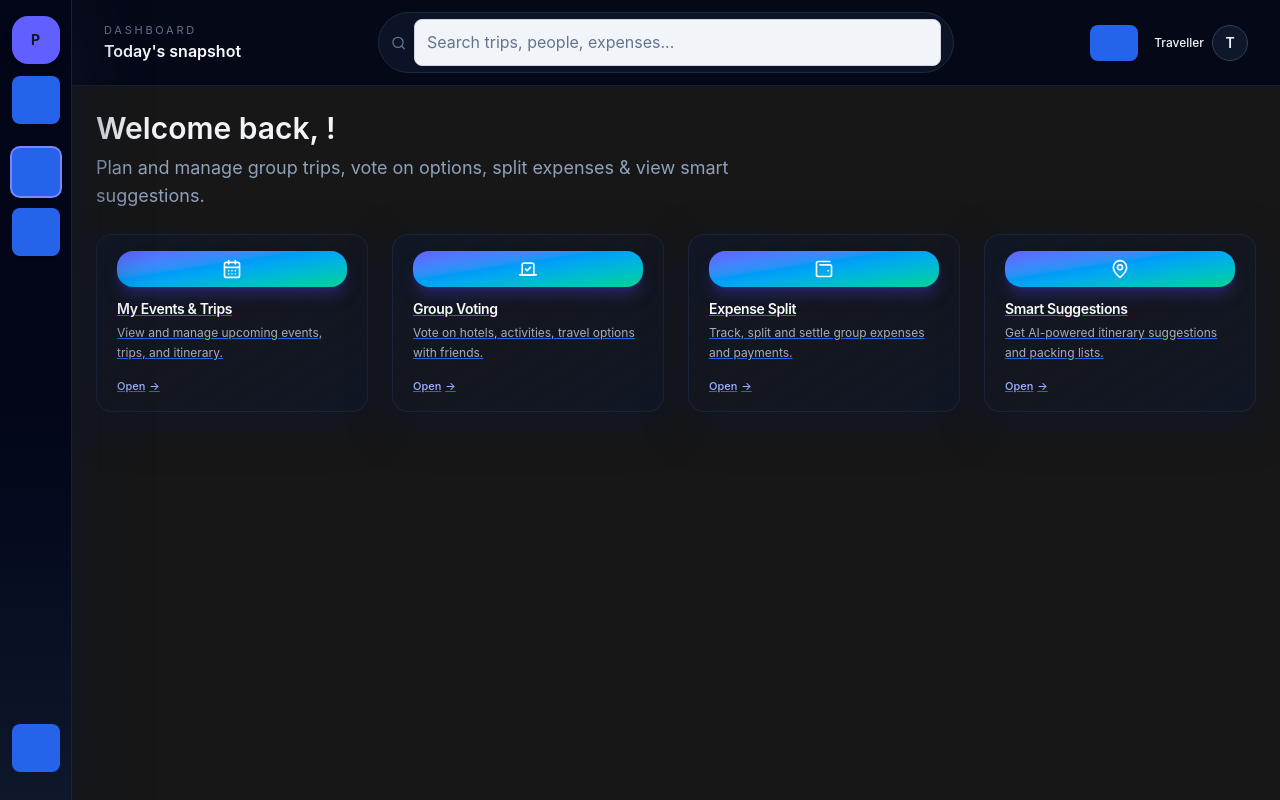
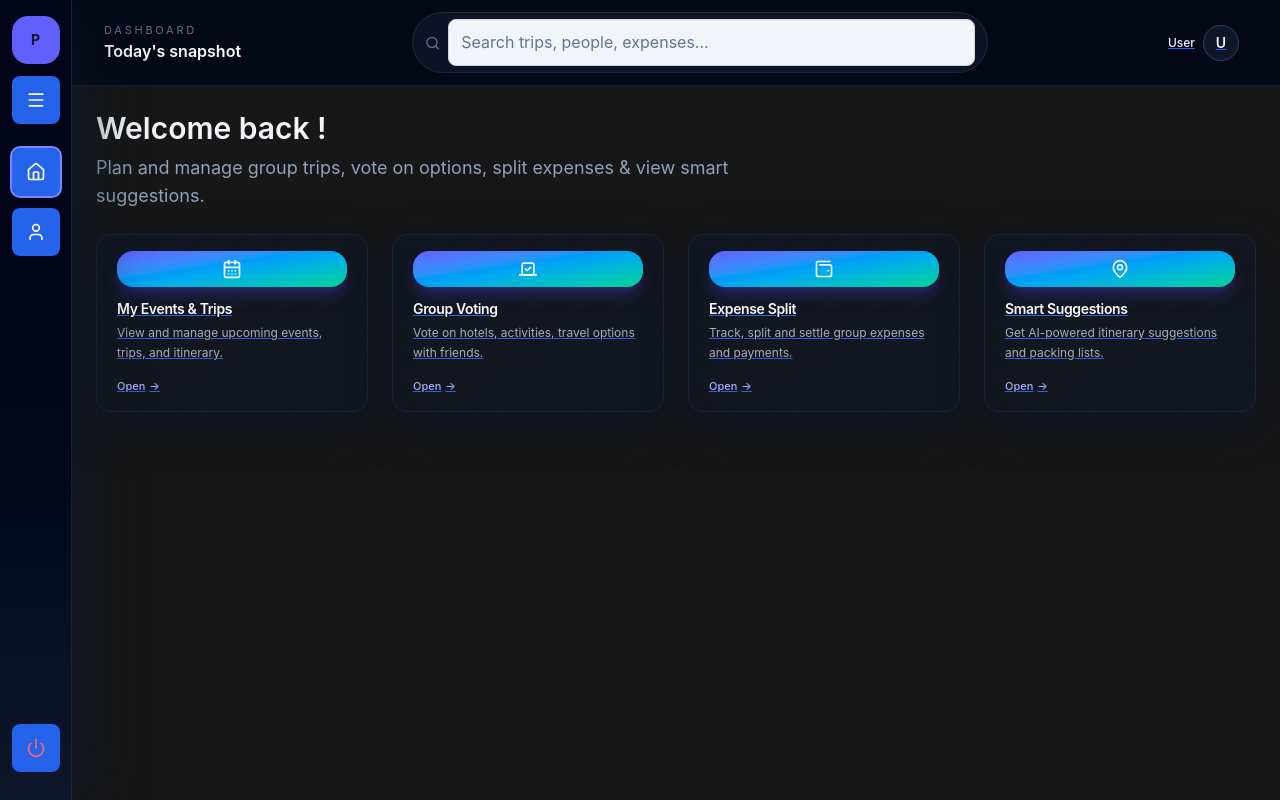
Before and after one commit to pavanpb05/planpal, a Next.js app: page /dashboard in a window 1280 px wide. Both pictures are taken after a click on the button "Collapse sidebar". Built offline with nearby package versions, Linux system fonts and the light colour scheme.

Commit message:
Cloudinary integration, Profile updates, Sidebar fix

```diff
--- a/app/dashboard/page.js
+++ b/app/dashboard/page.js
@@ -17,7 +17,6 @@ export default function DashboardPage() {
 
     async function initAuth() {
       try {
-        // dynamic import of your firebase config (client-only)
         const firebaseModule = await import("@/firebase");
         const { auth } = firebaseModule;
         const { onAuthStateChanged } = await import("firebase/auth");
@@ -34,7 +33,6 @@ export default function DashboardPage() {
         });
       } catch (err) {
         console.error("Failed to initialize auth:", err);
-        // fallback: redirect to login to avoid stuck state
         router.push("/login");
       }
     }
@@ -90,15 +88,32 @@ export default function DashboardPage() {
     },
   ];
 
+  // 👇 single source of truth for user name
+const name =
+  user?.displayName || user?.email?.split("@")[0] || "User";
+
+const uiUser = user
+  ? {
+      ...user,
+      displayName: name,
+    }
+  : null;
+
   return (
     <div className="min-h-screen bg-neutral-900 text-slate-100 flex">
       <Sidebar handleLogout={handleLogout} />
-      <div className="flex-1 flex flex-col" style={{ marginLeft: "var(--sidebar-width, 256px)" }}>
-        <Topbar user={user} />
+
+      <div
+        className="flex-1 flex flex-col"
+        style={{ marginLeft: "var(--sidebar-width, 256px)" }}
+      >
+        <Topbar user={uiUser} />
 
         <main className="p-6">
           <section className="mb-6">
-            <h2 className="text-3xl font-semibold">Welcome back, {user?.displayName || user?.email?.split("@")[0]}!</h2>
+            <h2 className="text-3xl font-semibold">
+              Welcome back {uiUser}!
+            </h2>
             <p className="text-lg text-slate-400 mt-2 max-w-2xl">
               Plan and manage group trips, vote on options, split expenses & view smart suggestions.
             </p>
--- a/app/globals.css
+++ b/app/globals.css
@@ -72,7 +72,6 @@ button {
   border: none;
   border-radius: 0.5rem;
   font-weight: 600;
-  padding: 0.75rem 1.5rem;
   cursor: pointer;
   transition: background 0.2s;
 }
--- a/app/profile/page.js
+++ b/app/profile/page.js
@@ -191,17 +191,22 @@ export default function ProfilePage() {
   }
 };
 
+const effectiveEmail = profile?.email || user?.email || "";
+const effectiveName =
+  profile?.name || user?.displayName || effectiveEmail.split("@")[0] || "User";
+
 const effectiveAvatar =
-  (profile && profile.avatarUrl) ||
-  (user && user.photoURL) ||
-  "";
+  profile?.avatarUrl || user?.photoURL || "";
 
-  const uiUser = user
-    ? {
-        ...user,
-        photoURL: effectiveAvatar,
-      }
-    : null;
+// This is what we pass to Topbar + ProfileCard
+const uiUser = user
+  ? {
+      ...user,
+      displayName: effectiveName,  // 👈 Topbar will use this
+      email: effectiveEmail,       // 👈 Topbar shows this
+      photoURL: effectiveAvatar,   // 👈 Topbar avatar
+    }
+  : null;
 
 
   return (
--- a/app/trips/[tripId]/page.jsx
+++ b/app/trips/[tripId]/page.jsx
@@ -7,7 +7,7 @@ import { onAuthStateChanged } from "firebase/auth";
 import { auth } from "@/src/firebaseAuth";
 import Sidebar from "@/components/Sidebar";
 import Topbar from "@/components/Topbar";
-import TripPhotosSection from "@/components/TripPhotosSection";
+import TripPhotoSection from "@/components/TripPhotoSection";
 
 export default function TripPage() {
   const params = useParams();
@@ -58,7 +58,7 @@ export default function TripPage() {
 
             {/* Photos */}
             <section className="rounded-3xl bg-slate-900/70 border border-slate-800/80 px-6 py-5">
-              <TripPhotosSection tripId={tripId} user={user} />
+              <TripPhotoSection tripId={tripId} user={user} />
             </section>
           </div>
         </main>
--- a/components/ProfileCard.jsx
+++ b/components/ProfileCard.jsx
@@ -55,14 +55,14 @@ export default function ProfileCard({ user, profile, onEdit }) {
           <p className="text-xs text-slate-300/80">{email}</p>
         </div>
 
-        <button
+        {/* <button
           type="button"
           onClick={onEdit}
           className="mt-2 inline-flex items-center gap-1 rounded-2xl bg-gradient-to-r from-indigo-500 via-sky-500 to-emerald-400 px-4 py-2 text-xs font-semibold text-slate-950 shadow-lg shadow-indigo-900/70 transition-all duration-300 hover:shadow-[0_18px_45px_rgba(56,189,248,0.7)] hover:-translate-y-0.5"
         >
           <Pencil className="h-3.5 w-3.5" />
           Edit profile
-        </button>
+        </button> */}
 
         <p className="mt-3 text-[11px] text-slate-400/90 max-w-xs">
           This profile powers your trip invites, group voting and expense
--- a/components/Sidebar.jsx
+++ b/components/Sidebar.jsx
@@ -1,4 +1,4 @@
-// /components/Sidebar.jsx
+// components/Sidebar.jsx
 "use client";
 
 import Link from "next/link";
@@ -17,9 +17,9 @@ const SIDEBAR_WIDTH_COLLAPSED = "72px";
 export default function Sidebar({ handleLogout }) {
   const pathname = usePathname();
 
-  // Start expanded to match server render; apply saved pref after mount to avoid hydration mismatch.
   const [collapsed, setCollapsed] = useState(false);
 
+  // read saved collapsed state once on mount
   useEffect(() => {
     if (typeof window === "undefined") return;
     try {
@@ -30,12 +30,15 @@ export default function Sidebar({ handleLogout }) {
         saved ? SIDEBAR_WIDTH_COLLAPSED : SIDEBAR_WIDTH_EXPANDED
       );
     } catch {
-      document.documentElement.style.setProperty("--sidebar-width", SIDEBAR_WIDTH_EXPANDED);
+      document.documentElement.style.setProperty(
+        "--sidebar-width",
+        SIDEBAR_WIDTH_EXPANDED
+      );
     }
   }, []);
 
+  // keep CSS var in sync
   useEffect(() => {
-    // keep CSS var in sync
     document.documentElement.style.setProperty(
       "--sidebar-width",
       collapsed ? SIDEBAR_WIDTH_COLLAPSED : SIDEBAR_WIDTH_EXPANDED
@@ -46,9 +49,10 @@ export default function Sidebar({ handleLogout }) {
     setCollapsed((prev) => {
       const next = !prev;
       if (typeof window !== "undefined") {
-        try {
-          window.localStorage.setItem("sidebar-collapsed", next ? "true" : "false");
-        } catch {}
+        window.localStorage.setItem(
+          "sidebar-collapsed",
+          next ? "true" : "false"
+        );
       }
       return next;
     });
@@ -56,28 +60,31 @@ export default function Sidebar({ handleLogout }) {
 
   return (
     <aside
-      aria-label="Primary"
+      aria-label="Primary navigation"
       className="fixed inset-y-0 left-0 z-30 flex flex-col
         bg-gradient-to-b from-slate-950 via-slate-950 to-slate-900
         shadow-[0_18px_70px_rgba(15,23,42,0.95)]
         border-r border-slate-800/80 transition-all duration-300"
-      style={{ width: collapsed ? SIDEBAR_WIDTH_COLLAPSED : SIDEBAR_WIDTH_EXPANDED }}
+      style={{
+        width: collapsed ? SIDEBAR_WIDTH_COLLAPSED : SIDEBAR_WIDTH_EXPANDED,
+      }}
     >
       <div className="flex h-full flex-col items-center px-2 py-4">
-        {/* TOP: PlanPal mark (always visible) */}
+        {/* TOP: logo */}
         <div className="flex flex-col items-center gap-3 w-full">
           <div
-            className={`h-12 w-12 rounded-2xl shadow-lg flex items-center justify-center transition ${
-              collapsed ? "bg-indigo-500" : "bg-gradient-to-r from-indigo-500 via-sky-400 to-emerald-400"
-            }`}
+            className={`h-12 w-12 rounded-2xl shadow-lg flex items-center justify-center transition
+              ${
+                collapsed
+                  ? "bg-indigo-500"
+                  : "bg-gradient-to-r from-indigo-500 via-sky-400 to-emerald-400"
+              }`}
           >
-            {/* show single-letter mark when collapsed, full mark when expanded */}
             <span className="text-sm font-bold text-slate-900 select-none">
               {collapsed ? "P" : "PP"}
             </span>
           </div>
 
-          {/* when expanded show the brand text, hidden when collapsed */}
           {!collapsed && (
             <div className="w-full text-center">
               <span className="text-sm font-semibold tracking-[0.12em] text-slate-50 uppercase select-none">
@@ -87,51 +94,59 @@ export default function Sidebar({ handleLogout }) {
           )}
         </div>
 
-        {/* Put the menu toggle directly under the top mark — visually aligned when collapsed */}
+        {/* TOGGLE */}
         <button
           aria-expanded={!collapsed}
           aria-label={collapsed ? "Open sidebar" : "Collapse sidebar"}
           onClick={toggleCollapsed}
-          className={`mt-3 mb-2 inline-flex items-center justify-center rounded-xl transition ${
-            collapsed ? "h-12 w-12 bg-slate-800/60 p-0" : "px-3 py-2 text-slate-200 hover:bg-slate-900/50"
-          }`}
+          className={`mt-3 mb-2 inline-flex items-center justify-center rounded-xl transition
+            ${
+              collapsed
+                ? "h-12 w-12 bg-slate-800/60"
+                : "px-3 py-2 text-slate-200 hover:bg-slate-900/50"
+            }`}
         >
-          <Menu className={`h-5 w-5 ${collapsed ? "text-slate-50" : "text-slate-50"}`} />
+          <Menu className="h-5 w-5 text-slate-50" />
         </button>
 
-        {/* NAV (icons vertically stacked). use compact circular buttons when collapsed */}
+        {/* NAVIGATION */}
         <nav className="flex-1 mt-4 w-full flex flex-col items-center gap-3">
           {navItems.map(({ href, label, icon: Icon }) => {
             const active = pathname === href;
 
+            // COLLAPSED: only icon
             if (collapsed) {
               return (
                 <Link key={href} href={href}>
                   <button
                     title={label}
                     aria-current={active ? "page" : undefined}
-                    className={`flex items-center justify-center h-12 w-12 rounded-xl transition shadow-sm
-                      ${active ? "bg-indigo-600 ring-2 ring-indigo-400 text-white" : "bg-slate-900/60 text-slate-200 hover:bg-slate-900/80"}`}
+                    className={`flex items-center justify-center h-12 w-12 rounded-xl shadow-sm transition
+                      ${
+                        active
+                          ? "bg-indigo-600 ring-2 ring-indigo-400"
+                          : "bg-slate-900/60 hover:bg-slate-900/80"
+                      }`}
                   >
-                    {/* Home icon should be white constant across project when collapsed */}
-                    <Icon className={`h-5 w-5 ${href === "/dashboard" ? "text-white" : ""}`} />
+                    {/* force icon to white so it’s always visible */}
+                    <Icon className="h-5 w-5 text-white" />
                   </button>
                 </Link>
               );
             }
 
-            // Expanded state: show labeled nav items (white text)
+            // EXPANDED: icon + label
             return (
-              <Link
-                key={href}
-                href={href}
-                className={`w-full`}
-              >
+              <Link key={href} href={href} className="w-full">
                 <div
                   className={`group flex items-center gap-3 rounded-2xl px-3 py-2.5 text-sm font-medium transition-all duration-200
-                    ${active ? "bg-gradient-to-r from-indigo-500 via-sky-500 to-emerald-400 text-slate-900 shadow-sm" : "text-slate-50 hover:bg-slate-900/70"}`}
+                    ${
+                      active
+                        ? "bg-gradient-to-r from-indigo-500 via-sky-500 to-emerald-400 text-slate-900 shadow-sm"
+                        : "text-slate-50 hover:bg-slate-900/70"
+                    }`}
                 >
-                  <Icon className={`h-5 w-5 ${href === "/dashboard" ? "text-white" : ""}`} />
+                  <Icon className="h-5 w-5 text-slate-50" />
                   <span className="truncate text-slate-50">{label}</span>
                 </div>
               </Link>
@@ -139,7 +154,7 @@ export default function Sidebar({ handleLogout }) {
           })}
         </nav>
 
-        {/* BOTTOM: logout as circular power button when collapsed, full label when expanded */}
+        {/* LOGOUT */}
         <div className="mt-auto mb-3 w-full flex items-center justify-center">
           {collapsed ? (
             <button
--- a/components/Topbar.jsx
+++ b/components/Topbar.jsx
@@ -2,6 +2,7 @@
 "use client";
 
 import Image from "next/image";
+import Link from "next/link";
 import { Bell, Search } from "lucide-react";
 
 function getInitial(nameOrEmail) {
@@ -12,14 +13,14 @@ function getInitial(nameOrEmail) {
 
 export default function Topbar({ user }) {
   const displayName =
-    user?.displayName || user?.email?.split("@")[0] || "Traveller";
+    user?.displayName || user?.email?.split("@")[0] || "User";
 
   const avatarUrl = user?.photoURL || "";
   const initial = getInitial(displayName || user?.email);
 
   return (
     <header className="sticky top-0 z-20 flex items-center justify-between bg-slate-950/80 backdrop-blur-xl border-b border-slate-800/80 px-4 py-3 lg:px-8">
-      {/* Left: dashboard title or breadcrumb */}
+      {/* LEFT */}
       <div className="flex flex-col">
         <span className="text-[11px] uppercase tracking-[0.25em] text-slate-500">
           Dashboard
@@ -29,7 +30,7 @@ export default function Topbar({ user }) {
         </h2>
       </div>
 
-      {/* Center: search */}
+      {/* CENTER: search */}
       <div className="hidden md:flex flex-1 items-center justify-center px-6">
         <div className="flex w-full max-w-xl items-center gap-2 rounded-full border border-slate-800 bg-slate-900/80 px-3 py-1.5">
           <Search className="h-4 w-4 text-slate-500" />
@@ -41,14 +42,17 @@ export default function Topbar({ user }) {
         </div>
       </div>
 
-      {/* Right: notifications + avatar */}
+      {/* RIGHT: bell + user chip */}
       <div className="flex items-center gap-4">
-        <button className="relative inline-flex h-9 w-9 items-center justify-center rounded-full border border-slate-700 bg-slate-900 hover:bg-slate-800 transition">
+        {/* <button className="relative inline-flex h-9 w-9 items-center justify-center rounded-full border border-slate-700 bg-slate-900 hover:bg-slate-800 transition">
           <Bell className="h-4 w-4 text-slate-200" />
-          {/* you can add a red dot for unread later */}
-        </button>
+        </button> */}
 
-        <div className="flex items-center gap-2">
+        {/* User chip → /profile */}
+        <Link
+          href="/profile"
+          className="flex items-center gap-2 rounded-full border border-transparent px-2 py-1 hover:border-slate-700 hover:bg-slate-900/80 transition"
+        >
           <div className="hidden sm:flex flex-col items-end">
             <span className="text-xs font-medium text-slate-100">
               {displayName}
@@ -73,7 +77,7 @@ export default function Topbar({ user }) {
               </span>
             )}
           </div>
-        </div>
+        </Link>
       </div>
     </header>
   );
```
